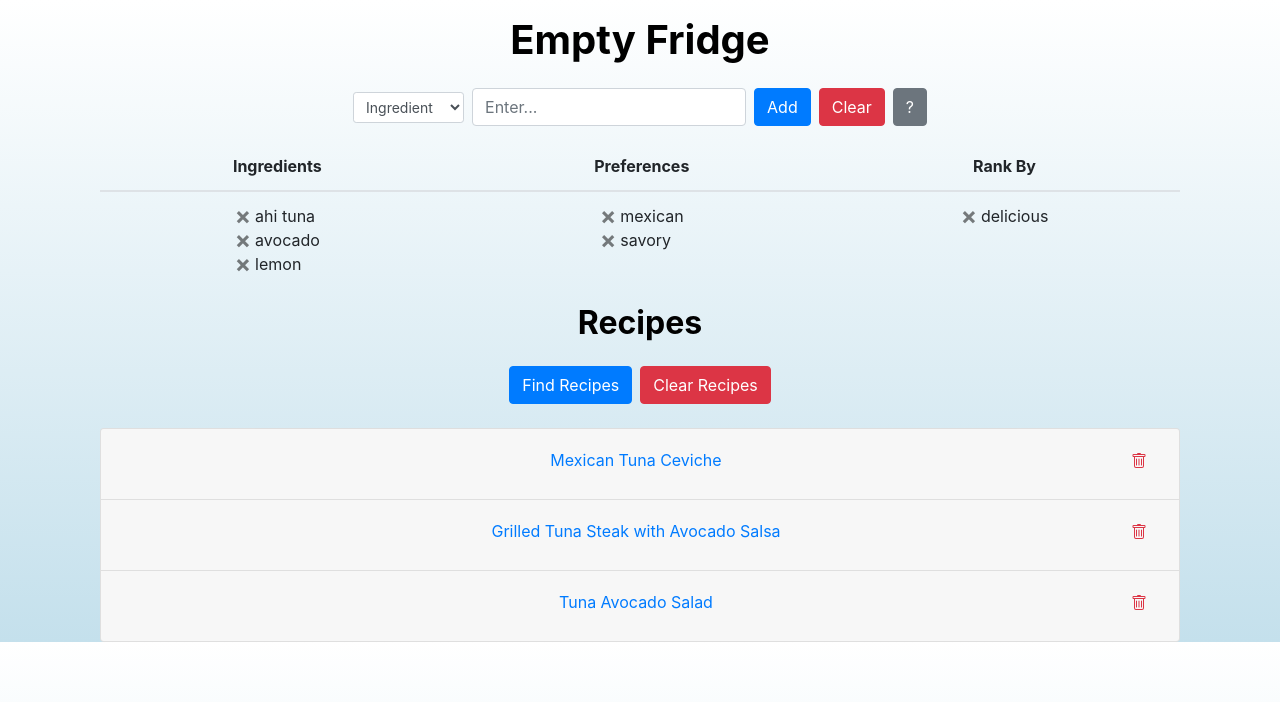
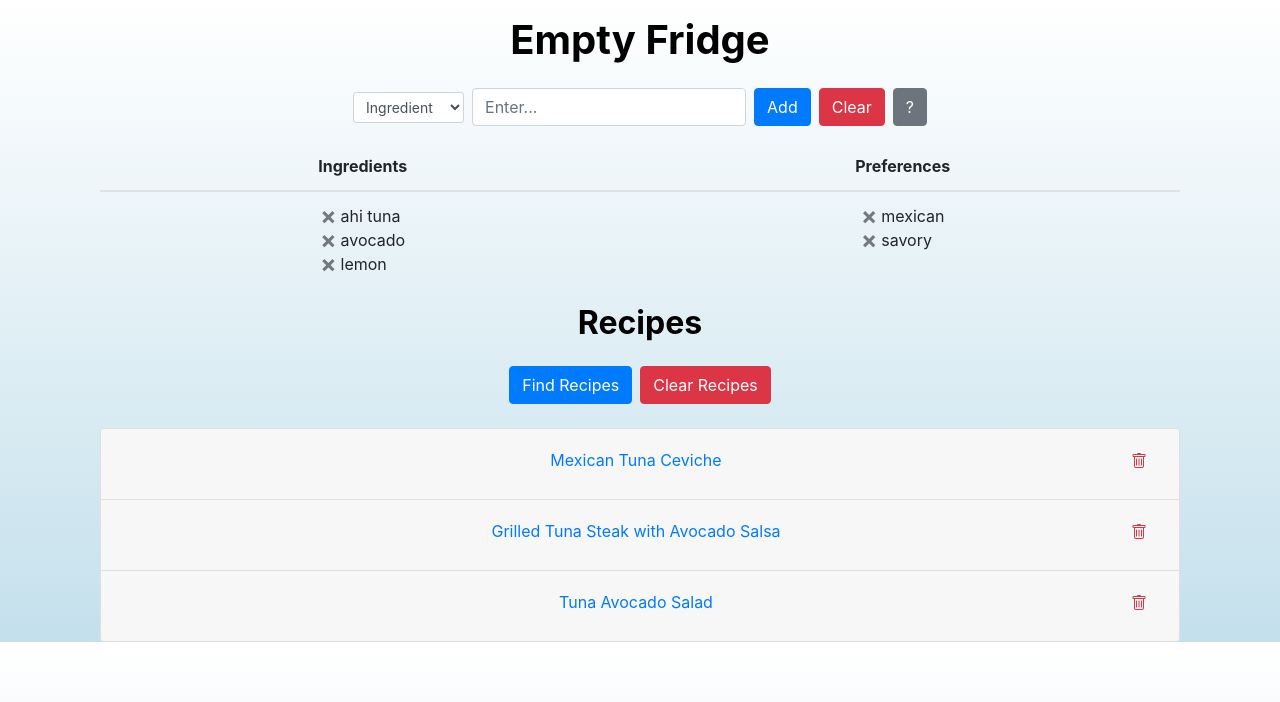
Before and after one commit to michaeloconnelliii/empty-fridge, a React (Create React App) app in the folder empty-my-fridge/: page / in a window 1280 px wide. Shown: the top 702 px of the page. Built offline with nearby package versions, Linux system fonts and the light colour scheme.

Commit message:
Only using ingredients and preferences. No more Rank By.

```diff
--- a/empty-my-fridge/src/App.js
+++ b/empty-my-fridge/src/App.js
@@ -91,27 +91,24 @@ function UserPreferenceTable({ userInput }) {
         <tr>
           <th>Ingredients</th>
           <th>Preferences</th>
-          <th>Rank By</th>
         </tr>
       </thead>
       <tbody>
         <tr>
           <UserPreference userInputList={ userInput.ingredients } />
           <UserPreference userInputList={ userInput.food_preferences } />
-          <UserPreference userInputList={ userInput.rank_by } />
         </tr>
       </tbody>
     </table>
   )
 }
 
-function SearchBar() {
+function UserPreferenceSearchBar() {
   return (
     <form className="form-inline justify-content-sm-center mb-3">
       <select className="form-control form-control-sm mr-2">
         <option value="Ingredient">Ingredient</option>
         <option value="Preference">Preference</option>
-        <option value="Rank">Rank By</option>
       </select>
       <input type="text" className="form-control mr-2" placeholder="Enter..." />
       <div className='ml-md-0 ml-sm-5'>
@@ -126,7 +123,7 @@ function SearchBar() {
 function FilterableUserPreferenceTable({userInput}) {
   return (
     <div className='container'>
-      <SearchBar />
+      <UserPreferenceSearchBar />
       <UserPreferenceTable userInput={userInput} />
     </div>
   )
@@ -145,7 +142,6 @@ function FilterableRecipeTable({recipes, data}) {
 const USER_INPUT_DATA = {
   ingredients : ["ahi tuna", "avocado", "lemon"],
   food_preferences: ["mexican",  "savory"],
-  rank_by: [ "delicious"]
 };
 
 const RECIPES = [
```
